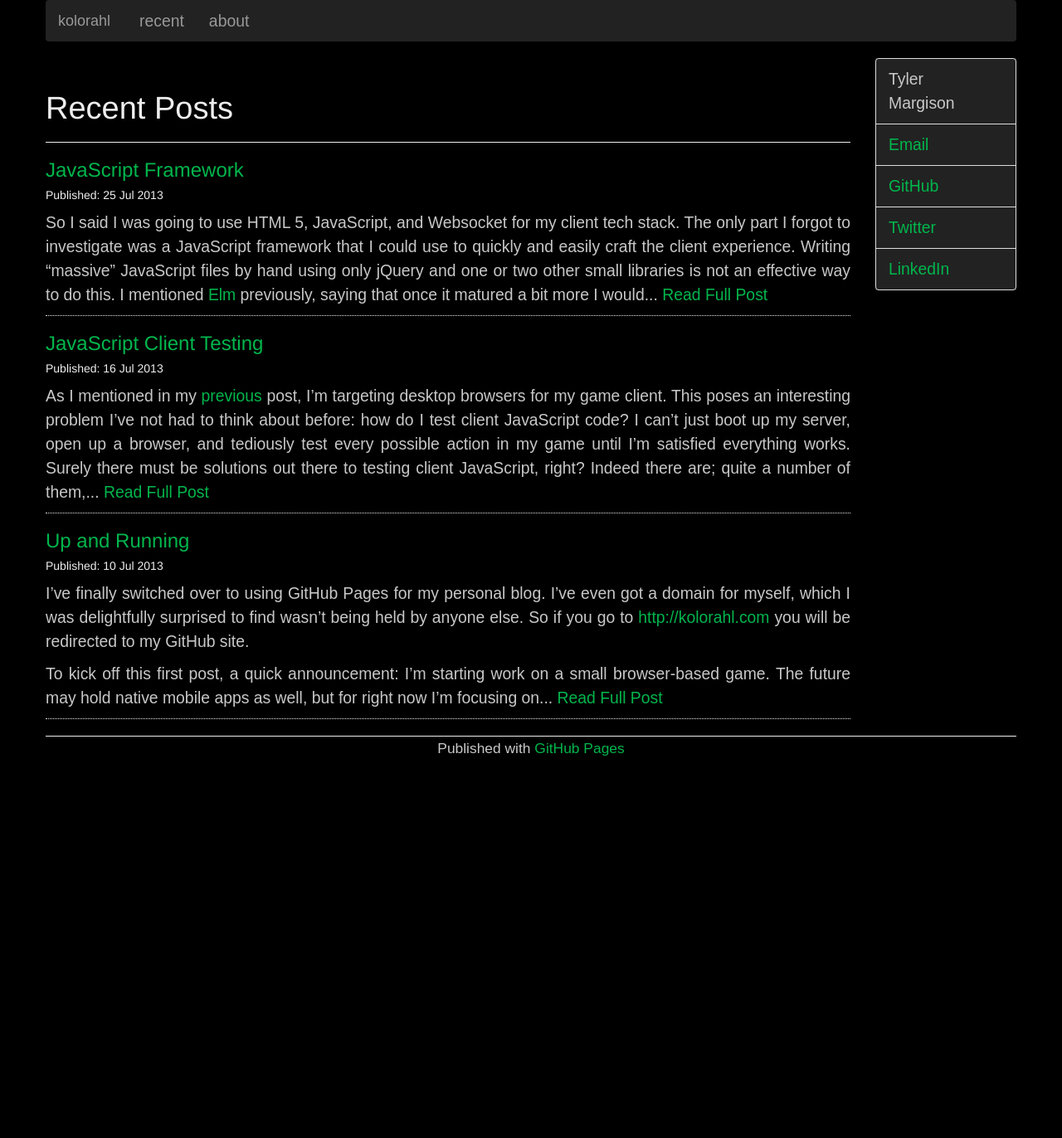
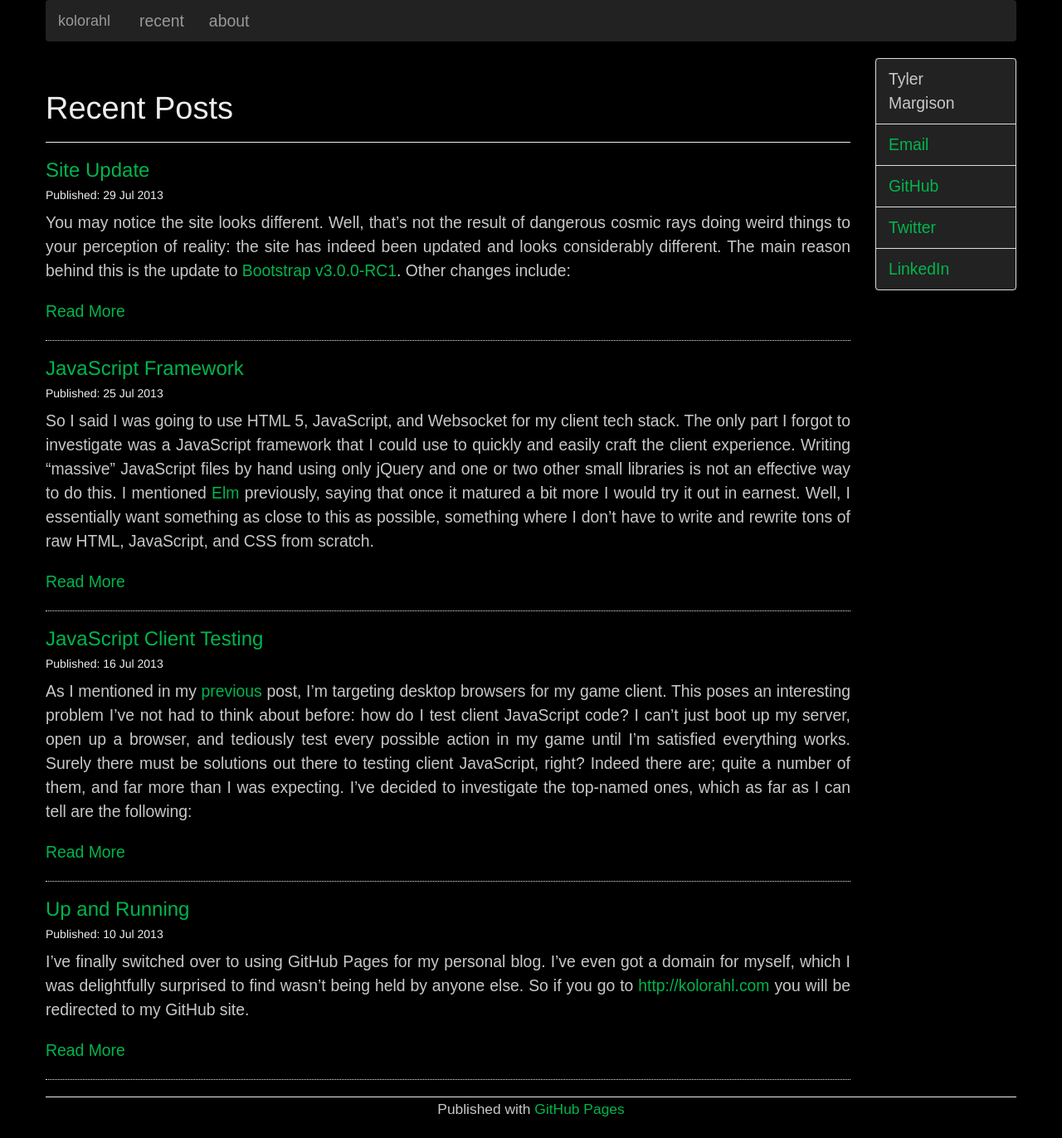
Before and after one commit to kolorahl/kolorahl.github.io, a Jekyll site: the page built from index.html, in a window 1280 px wide. Shown: the whole page at 83% size. Built offline with Jekyll 4.4.1, drawn with Linux system fonts in a browser that asks for light colours; before the commit the page ends 927 px from its top, so only the background shows below that; some of the changed lines change nothing that is shown.

Commit message:
Add site update post
- Update style and layout slightly

```diff
--- /dev/null
+++ b/_posts/2013-07-29-site-update.markdown
@@ -0,0 +1,67 @@
+---
+layout: post
+title:  "Site Update"
+date:   2013-07-29 15:52:00
+categories: updates
+---
+
+You may notice the site looks different. Well, that's not the result of
+dangerous cosmic rays doing weird things to your perception of reality: the site
+has indeed been updated and looks considerably different. The main reason behind
+this is the update to [Bootstrap v3.0.0-RC1][bootstrap]. Other changes include:
+
+## New Header Styles
+
+See that sweet header style above this text? I decided it was a bit difficult,
+inside of the post content, to quickly see where an idea changes just by looking
+for new headers. These new styles only affect `h1` through `h4` right now, but
+those are the only "bold" headers that really require unique looks.
+
+## New Font
+
+I changed the default font to Arial. It's easier to read and widely
+supported by most browsers/operating systems. While the previous font was nice
+for a select audience, it was not necessarily for the general public. Plus
+it relied on Google Fonts API, which meant it needed to load JavaScript to
+work. Removing it reduces load times, by a not-insignificant-amount on mobile
+devices especially, so that's awesome. And people with script blockers would
+never see it anyway, so my personal testing would be skewed toward a possible
+minority.
+
+## Bootstrap Update
+
+[Twitter Bootstrap][bootstrap] recently came out with a major update. They made
+it "browser-first" meaning that everything is responsive by default now, and
+that a lot of fat was trimmed to give a cleaner and simpler framework to create
+web pages with. This should mean better load times and nicer-looking pages. I
+personally like it, as I am one for beauty in simplicity. I don't need a bunch
+of fancy colors, drop-shadows, lines, italics, and whatever else the kids think
+are cool these days. I believe the new bootstrap is trying to move toward a
+mantra I've recently started using: Easy to use, eays to consume. This means a
+framework or API that is easy to use for developers and generates content that
+is easy to consume for users.
+
+## Using LESS For Custom CSS
+
+The bootstrap and other projects seem to enjoy using LESS to generate their
+stylesheets. I decided to give it a try, and I can definitely see why people
+would prefer this over raw CSS coding. The built-in functions are simply
+amazing, and the very simple ability to nest elements is incredible all by
+itself. I'm using [Grunt][gruntjs] for node.js to run [Recess][recess] and turn
+my `*.less` files into minified CSS files. It's eays to get started with Recess,
+and using the bootstrap Gruntfile made it easy for me to quickly get Grunt set
+up for my own personal use.
+
+So I hope you enjoy the new site. If you don't for any reason,
+[email me][emailme] and let me know what your problems, concerns, or questions
+are. Of course, you can also email me to tell me you like what's going on and to
+throw out some advice if you'd like. I can't guarantee I'll respond, but I'll
+try to emails that aren't garbage. Something like, "Your website sucks, I hate
+it" won't earn a response. But something like, "I don't enjoy your website
+because navigating your posts is not intuitive and I think XYZ would improve it"
+will almost definitely get a response.
+
+[bootstrap]: http://getbootstrap.com/
+[gruntjs]: http://gruntjs.com/
+[recess]: https://github.com/twitter/recess
+[emailme]: mailto:kolorahl@gmail.com?subject=Style
--- a/index.html
+++ b/index.html
@@ -10,13 +10,15 @@ title: blog
 
   <div class="posts">
     {% for post in site.posts limit:5 %}
+    {% assign ps = post.content | split: '<p>' %}
+    {% assign pss = ps[1] | split: '</p>' %}
     <div class="preview">
       <h3><a href="{{ post.url }}">{{ post.title }}</a></h3>
       <h5>Published: {{ post.date | date_to_string }}</h5>
       <p class="excerpt">
-        {{ post.content | truncatewords:80 }} <a href="{{ post.url }}">Read Full
-        Post</a>
+        {{ pss[0] }}
       </p>
+      <p><a href="{{ post.url }}">Read More</a></p>
     </div>
     {% endfor %}
   </div>
```
Also changed, not shown: css/main.min.css.
